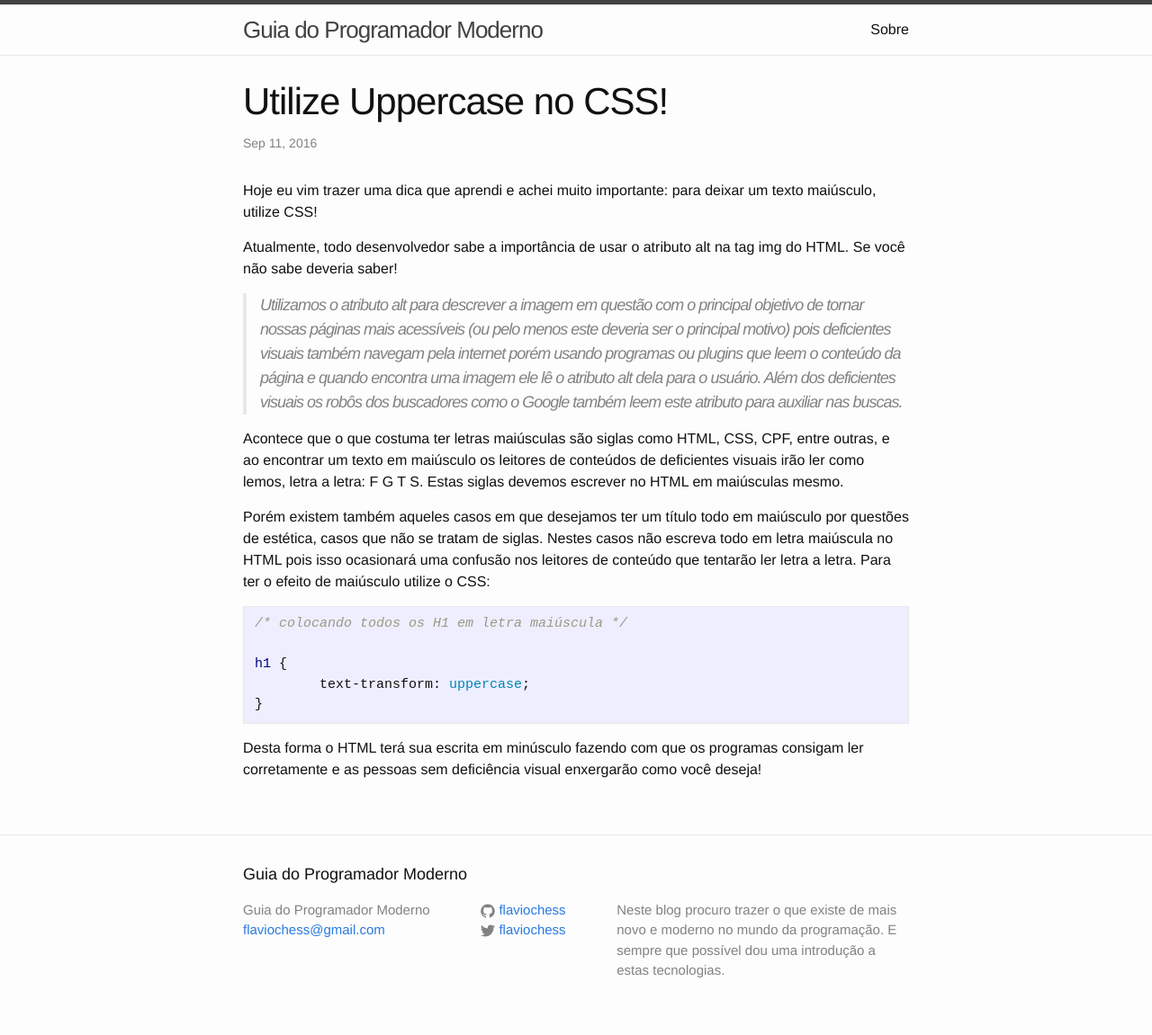
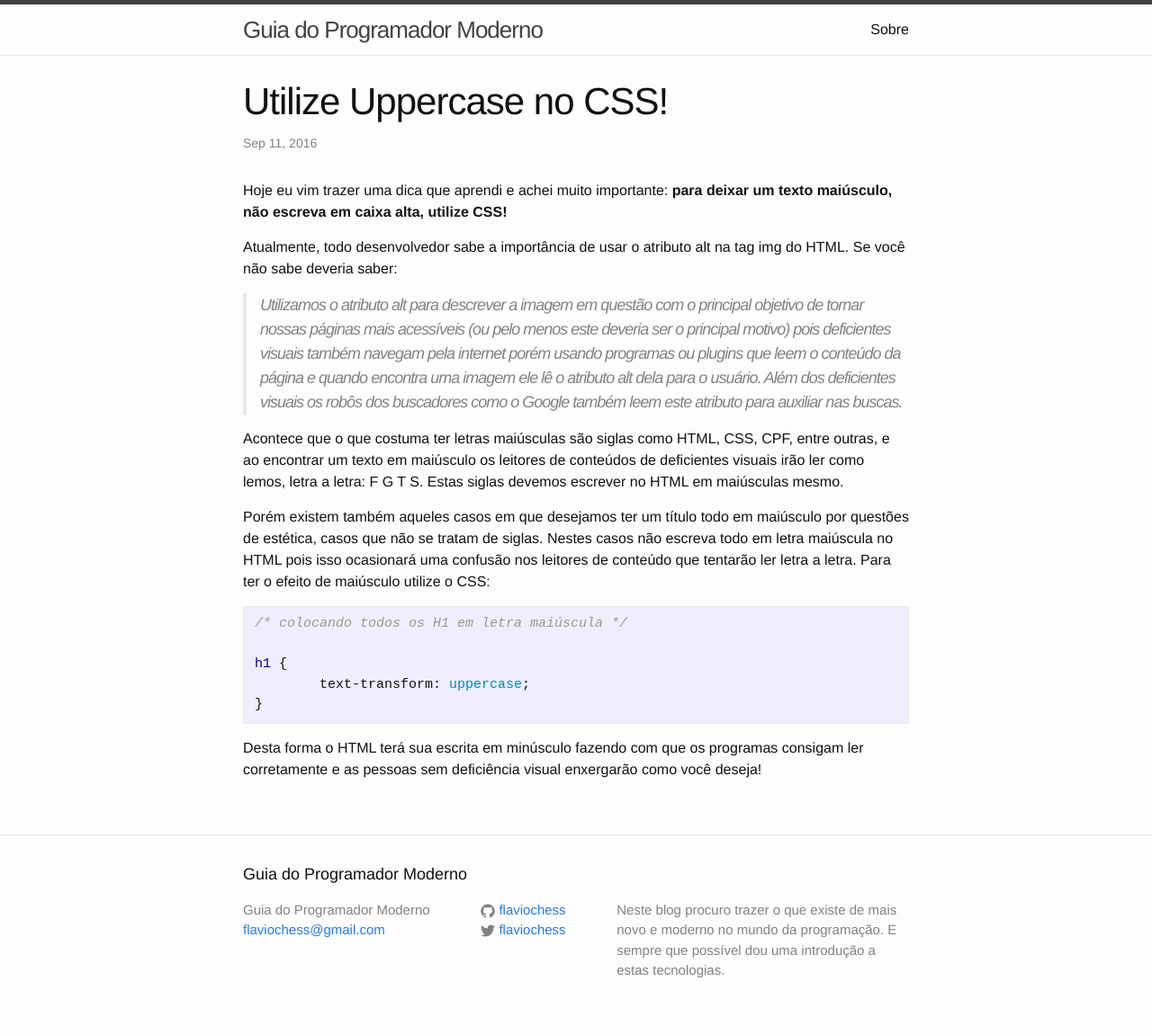
Before and after one commit to flaviochess/flaviochess.github.io, a Jekyll site: the page built from _posts/2016-09-11-utilize-uppercase-css.md, in a window 1280 px wide. Shown: the whole page at 90% size. Built offline with Jekyll 4.4.1, drawn with Linux system fonts in a browser that asks for light colours.

Commit message:
corrige post: utilize uppercase no css

```diff
--- a/_posts/2016-09-11-utilize-uppercase-css.md
+++ b/_posts/2016-09-11-utilize-uppercase-css.md
@@ -5,9 +5,9 @@ date:   2016-09-11 00:00:00 -0300
 categories: CSS
 ---
 
-Hoje eu vim trazer uma dica que aprendi e achei muito importante: para deixar um texto maiúsculo, utilize CSS!
+Hoje eu vim trazer uma dica que aprendi e achei muito importante: **para deixar um texto maiúsculo, não escreva em caixa alta, utilize CSS!**
 
-Atualmente, todo desenvolvedor sabe a importância de usar o atributo alt na tag img do HTML. Se você não sabe deveria saber!
+Atualmente, todo desenvolvedor sabe a importância de usar o atributo alt na tag img do HTML. Se você não sabe deveria saber:
 
 >Utilizamos o atributo alt para descrever a imagem em questão com o principal objetivo de tornar nossas páginas mais acessíveis (ou pelo menos este deveria ser o principal motivo) pois deficientes visuais também navegam pela internet porém usando programas ou plugins que leem o conteúdo da página e quando encontra uma imagem ele lê o atributo alt dela para o usuário.
 Além dos deficientes visuais os robôs dos buscadores como o Google também leem este atributo para auxiliar nas buscas.
```
